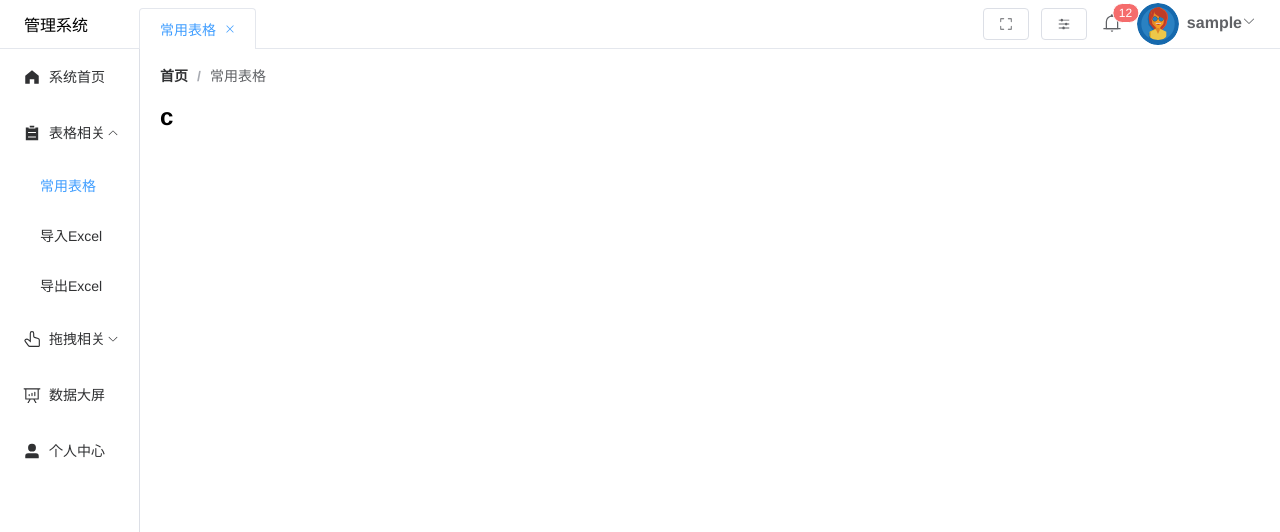
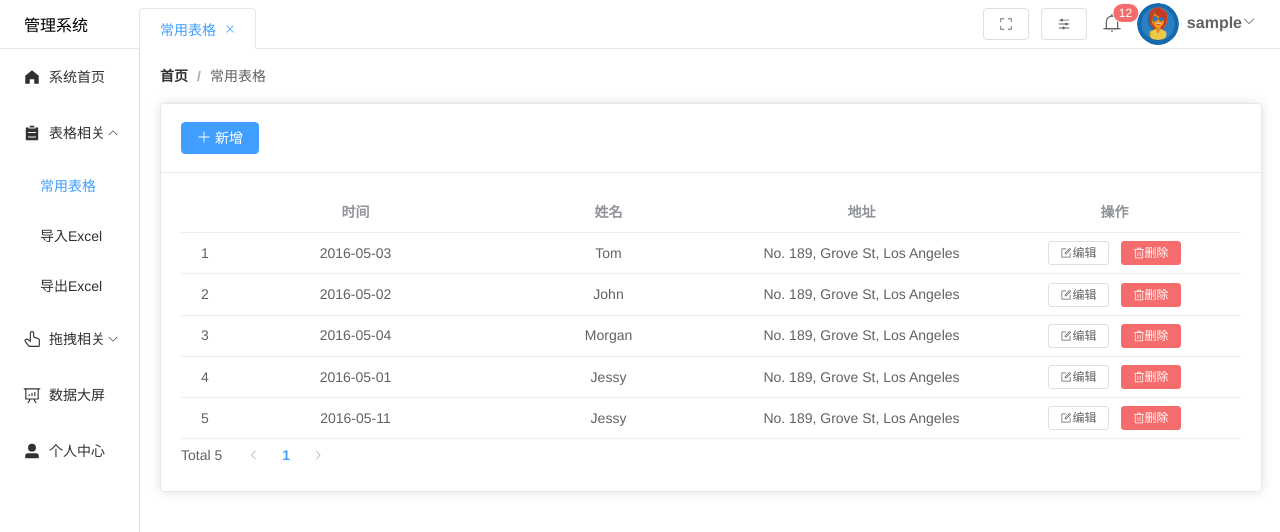
Before and after one commit to zhf521/vue3-management-system, a Vue app: page /common-tables in a window 1280 px wide. Shown: the top 532 px of the page. Built offline with nearby package versions, Linux system fonts and the light colour scheme; sample sign-in values are in the browser's storage; what vxe-table would draw is missing.

Commit message:
表格增删改功能

```diff
--- a/src/views/CommonTables.vue
+++ b/src/views/CommonTables.vue
@@ -1,5 +1,203 @@
 <template>
-  <h1>c</h1>
+  <el-card class="card">
+    <template #header>
+      <div class="card-header">
+        <el-button type="primary" @click="handleAdd">
+          <span>
+            <el-icon>
+              <Plus />
+            </el-icon>
+          </span>
+          <span>&nbsp;</span>
+          <span>新增</span>
+        </el-button>
+      </div>
+    </template>
+    <el-table :data="currentPageData" style="width: 100%">
+      <el-table-column align="center" type="index" :index="1" />
+      <el-table-column align="center" label="时间" prop="date" />
+      <el-table-column align="center" label="姓名" prop="name" />
+      <el-table-column align="center" label="地址" prop="address" />
+      <el-table-column align="center" label="操作">
+        <template #default="scope">
+          <el-button size="small" @click="handleEdit(scope.$index, scope.row)"><el-icon>
+              <Edit />
+            </el-icon>编辑</el-button>
+          <el-button size="small" type="danger" @click="handleDelete(scope.$index, scope.row)"><el-icon>
+              <Delete />
+            </el-icon>删除</el-button>
+        </template>
+      </el-table-column>
+    </el-table>
+    <el-pagination :current-page="currentPage" :page-size="pageSize" layout="total, prev, pager, next"
+      :total="tableData.length" @size-change="handleSizeChange" @current-change="handleCurrentChange" />
+    <!-- 编辑对话框 -->
+    <el-dialog v-model="editFormVisible" title="编辑">
+      <el-form :model="editForm">
+        <el-form-item label="时间">
+          <el-date-picker v-model="editForm.date" value-format="YYYY-MM-DD" type="date" placeholder="请选择时间" />
+        </el-form-item>
+        <el-form-item label="姓名">
+          <el-input v-model="editForm.name" placeholder="请输入姓名" />
+        </el-form-item>
+        <el-form-item label="地址">
+          <el-input v-model="editForm.address" placeholder="请输入地址" />
+        </el-form-item>
+      </el-form>
+      <template #footer>
+        <span class="dialog-footer">
+          <el-button @click="editFormVisible = false">取消</el-button>
+          <el-button type="primary" @click="saveEdit">
+            确定
+          </el-button>
+        </span>
+      </template>
+    </el-dialog>
+    <!-- 新增对话框 -->
+    <el-dialog v-model="addFormVisible" title="新增">
+      <el-form :model="addForm">
+        <el-form-item label="时间">
+          <el-date-picker v-model="addForm.date" value-format="YYYY-MM-DD" type="date" placeholder="请选择时间" />
+        </el-form-item>
+        <el-form-item label="姓名">
+          <el-input v-model="addForm.name" placeholder="请输入姓名" />
+        </el-form-item>
+        <el-form-item label="地址">
+          <el-input v-model="addForm.address" placeholder="请输入地址" />
+        </el-form-item>
+      </el-form>
+      <template #footer>
+        <span class="dialog-footer">
+          <el-button @click="addFormVisible = false">取消</el-button>
+          <el-button type="primary" @click="saveAdd">
+            确定
+          </el-button>
+        </span>
+      </template>
+    </el-dialog>
+  </el-card>
 </template>
-<script setup lang="ts"></script>
-<style scoped lang="scss"></style>
+<script setup lang="ts">
+import { ElMessage, ElMessageBox } from 'element-plus'
+import { reactive, ref, computed } from 'vue'
+interface User {
+  date: string
+  name: string
+  address: string
+}
+const tableData: User[] = reactive([
+  {
+    date: '2016-05-03',
+    name: 'Tom',
+    address: 'No. 189, Grove St, Los Angeles',
+  },
+  {
+    date: '2016-05-02',
+    name: 'John',
+    address: 'No. 189, Grove St, Los Angeles',
+  },
+  {
+    date: '2016-05-04',
+    name: 'Morgan',
+    address: 'No. 189, Grove St, Los Angeles',
+  },
+  {
+    date: '2016-05-01',
+    name: 'Jessy',
+    address: 'No. 189, Grove St, Los Angeles',
+  },
+  {
+    date: '2016-05-11',
+    name: 'Jessy',
+    address: 'No. 189, Grove St, Los Angeles',
+  },
+])
+// 删除操作
+const handleDelete = (index: number, row: User) => {
+  ElMessageBox.confirm(
+    '确定删除吗？',
+    '提示',
+    {
+      confirmButtonText: '确定',
+      cancelButtonText: '取消',
+      type: 'warning',
+    }
+  )
+    .then(() => {
+      tableData.splice(index, 1)
+      ElMessage({
+        type: 'success',
+        message: '删除成功',
+      })
+    })
+    .catch(() => {
+      ElMessage({
+        type: 'info',
+        message: '取消删除',
+      })
+    })
+}
+// 编辑操作
+const editFormVisible = ref(false)
+const editForm = reactive({
+  index: 0,
+  date: '',
+  name: '',
+  address: ''
+})
+const handleEdit = (index: number, row: User) => {
+  editFormVisible.value = true // 打开编辑对话框
+  editForm.date = row.date // 填充表单数据
+  editForm.name = row.name
+  editForm.address = row.address
+  editForm.index = index
+}
+const saveEdit = () => {
+  tableData[editForm.index].date = editForm.date
+  tableData[editForm.index].name = editForm.name
+  tableData[editForm.index].address = editForm.address
+  editFormVisible.value = false
+}
+// 新增操作
+const addFormVisible = ref(false)
+const addForm = reactive({
+  date: '',
+  name: '',
+  address: ''
+})
+const handleAdd = () => {
+  addForm.date = '' // 清空日期
+  addForm.name = '' // 清空姓名
+  addForm.address = '' // 清空地址
+  addFormVisible.value = true // 打开新增对话框
+}
+const saveAdd = () => {
+  const newUserData = { ...addForm } // 创建新的对象，并复制 addForm 对象的值
+  tableData.push(newUserData) // 将新对象添加到 tableData 数组中
+  addFormVisible.value = false // 关闭新增对话框
+}
+// 分页
+const currentPage = ref(1) //当前页码
+const pageSize = ref(5) // 每页显示的记录数
+const currentPageData = computed(() => {
+  const start = (currentPage.value - 1) * pageSize.value
+  const end = start + pageSize.value
+  if (start >= tableData.length) {
+    // 如果起始索引超出数据范围，则将当前页码设置为最后一页
+    currentPage.value = Math.ceil(tableData.length / pageSize.value)
+  }
+  return tableData.slice(start, end)
+})
+const handleSizeChange = (val: number) => {
+  pageSize.value = val
+  currentPage.value = 1
+}
+const handleCurrentChange = (val: number) => {
+  currentPage.value = val
+}
+</script>
+<style lang="scss" scoped>
+.card {
+  width: 100%;
+}
+</style>
```
